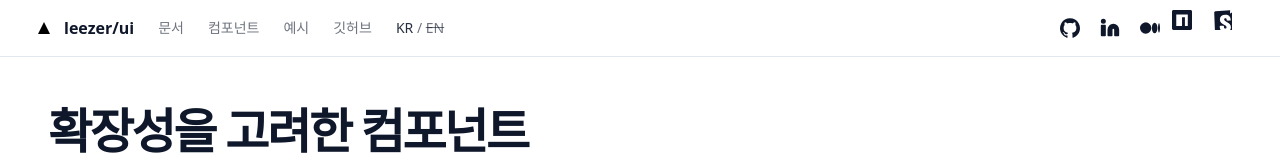
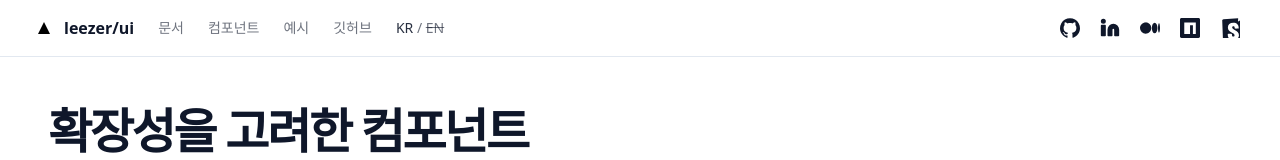
Before and after one commit to leezer94/ui, a Next.js app in the folder apps/web/: page / in a window 1280 px wide. Shown: the top 160 px of the page. Built offline with nearby package versions, Linux system fonts and the light colour scheme.

Commit message:
fix : responsive design / storybook typeerror

```diff
--- a/apps/web/components/site/navigation/site-header.tsx
+++ b/apps/web/components/site/navigation/site-header.tsx
@@ -76,7 +76,7 @@ export default function SiteHeader() {
                     size: 'sm',
                     variant: 'ghost',
                   }),
-                  'w-9 px-0 hidden md:block'
+                  'w-9 px-0 hidden md:flex'
                 )}
               >
                 <Icons.npm className='h-5 w-5 fill-current' />
@@ -95,7 +95,7 @@ export default function SiteHeader() {
                     size: 'sm',
                     variant: 'ghost',
                   }),
-                  'w-9 px-0 hidden md:block'
+                  'w-9 px-0 hidden md:flex'
                 )}
               >
                 <Icons.storybook className='h-5 w-5 fill-current' />
```
Also changed, not shown: 1 other file (tests, documents, lock files or other folders).
